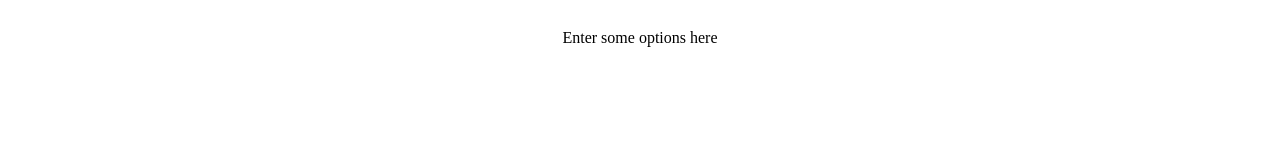
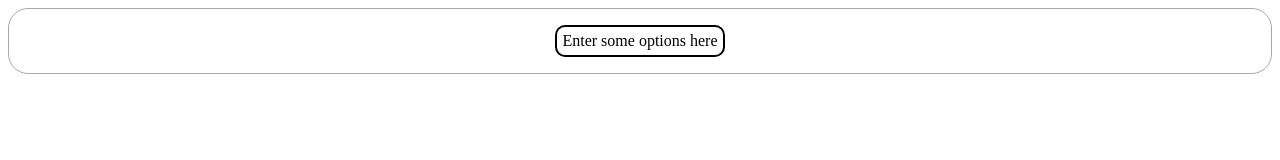
Before and after one commit to Binish077/INIT-challenges, a plain HTML site: page init_day4_homepage.html in a window 1280 px wide. Drawn offline with Linux system fonts and the light colour scheme.

Commit message:
added animation to navigation bar

```diff
--- a/init_day4_stylesheet.css
+++ b/init_day4_stylesheet.css
@@ -2,17 +2,28 @@
     background: white;
     color: black;
     display:flex;
+    flex-direction: row;
     justify-content: center;
-    border-radius: 5px;
+    border-radius: 20px;
     padding: 10px, 45vw, 10px, 45vw;
     box-shadow: 5px;
+    border-style: solid;
     border-color: darkgrey;
-    border-width: 5px;
+    border-width: 1px;
 
 }
 
 .navigation-item {
-    border: black;
+    border-style:solid;
+    border-width: 2px;
+    border-color: black;
+    border-radius: 10px;
     padding: 5px;
+    transition: background 0.25s ease-in;
 
 }
+
+.navigation-item:hover {
+    background-color: black;
+    color: white;
+}
```
